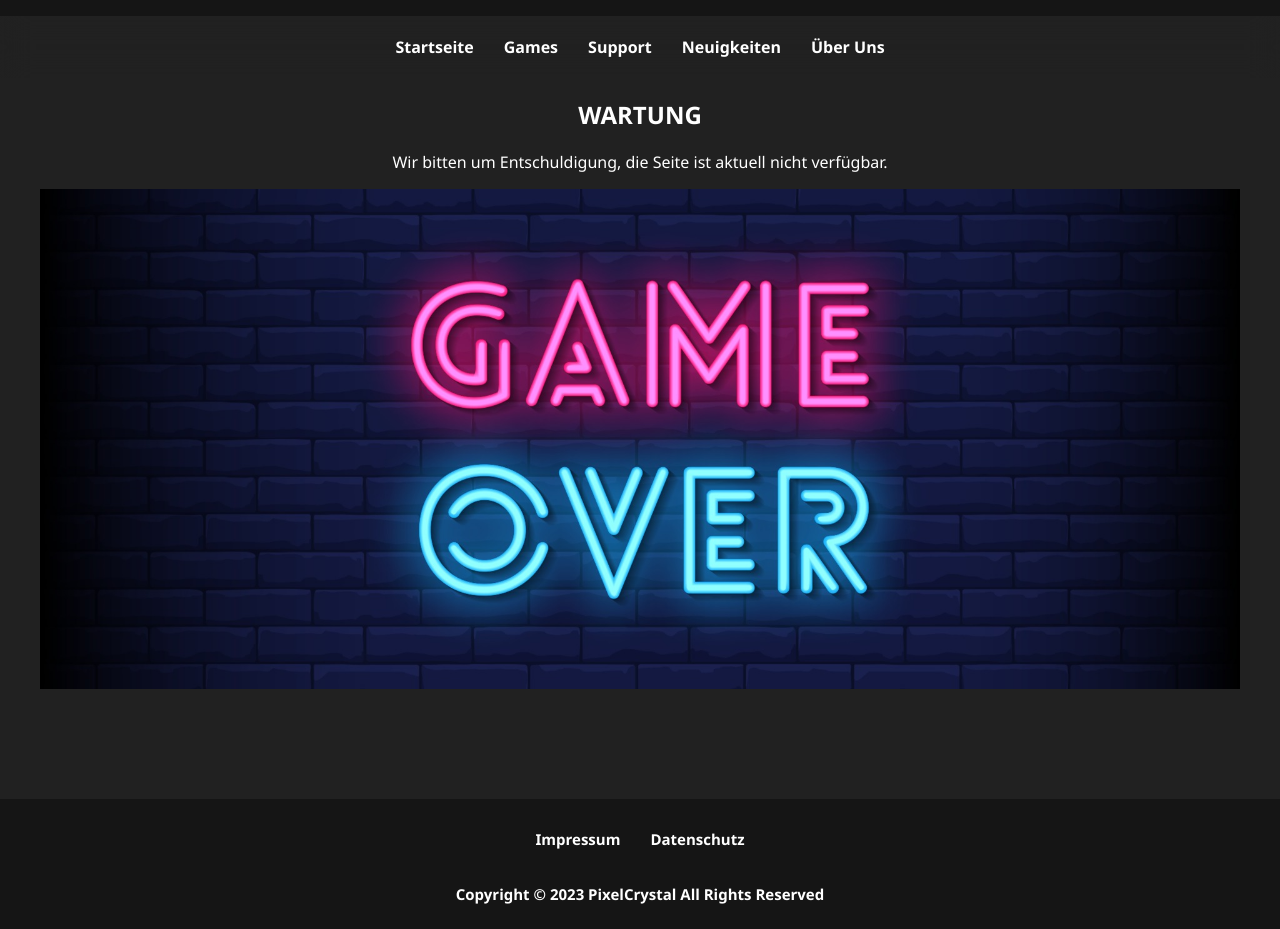
After one commit to TheS1L3NT/PixelCrystal, a PHP site: page /wartung.html in a window 1280 px wide. The commit adds this page. Shown: the part 249-1178 px from the top of the page. Run offline with PHP 8.4, Linux system fonts and the light colour scheme.

Commit message:
Maintance Site

```diff
--- a/datenschutz.html
+++ b/datenschutz.html
@@ -15,7 +15,7 @@
         <nav>
             <ul class="mitte">
                 <li><a href="index.html">Startseite</a></li>
-                <li><a href="games.html">Games</a></li>
+                <li><a href="wartung.html">Games</a></li>
                 <li><a href="index.html">Support</a></li>
                 <li><a href="index.html">Neuigkeiten</a></li>
                 <li><a href="index.html">Über Uns</a></li>
--- a/impressum.html
+++ b/impressum.html
@@ -15,7 +15,7 @@
         <nav>
             <ul class="mitte">
                 <li><a href="index.html">Startseite</a></li>
-                <li><a href="games.html">Games</a></li>
+                <li><a href="wartung.html">Games</a></li>
                 <li><a href="index.html">Support</a></li>
                 <li><a href="index.html">Neuigkeiten</a></li>
                 <li><a href="index.html">Über Uns</a></li>
--- a/index.html
+++ b/index.html
@@ -16,7 +16,7 @@
         <nav>
             <ul class="mitte">
                 <li><a href="index.html">Startseite</a></li>
-                <li><a href="games.html">Games</a></li>
+                <li><a href="wartung.html">Games</a></li>
                 <li><a href="#support">Support</a></li>
                 <li><a href="#neuigkeiten">Neuigkeiten</a></li>
                 <li><a href="#überuns">Über Uns</a></li>
--- a/style.css
+++ b/style.css
@@ -47,6 +47,17 @@ nav{
 
 #home{
     text-align: center;
+}
+
+#maintance{
+    width: 100%;
+    height: 500px;
+}
+
+#maintance img{
+    width: 100%;
+    height: 100%;
+    object-fit: cover;
 }
 
 .form-contact{
--- /dev/null
+++ b/wartung.html
@@ -0,0 +1,41 @@
+<html>
+    <head>
+        <title>Wartung | MoonLight</title>
+        <meta charset="UTF-8">
+        <meta name="viewport" content="width=device-width, initial-scale=1.0">
+        <link rel="stylesheet" href="style.css">
+        <link rel="icon" href="icon.ico">
+    </head>
+    <body>
+        <header>
+            <a href="/">
+                <img src="logo.svg" alt="Logo MoonLight" width="300">
+            </a>
+        </header>
+        <nav>
+            <ul class="mitte">
+              <li><a href="index.html">Startseite</a></li>
+              <li><a href="wartung.html">Games</a></li>
+              <li><a href="index.html">Support</a></li>
+              <li><a href="index.html">Neuigkeiten</a></li>
+              <li><a href="index.html">Über Uns</a></li>
+            </ul>
+        </nav>
+
+        <section id="home">
+            <h1 class="mitte">WARTUNG</h1>
+            <p>Wir bitten um Entschuldigung, die Seite ist aktuell nicht verfügbar.</p>
+            <div id="maintance">
+                <img src="maintense.jpg" alt="Maintance Symbol">
+            </div>
+        </section>
+
+        <footer>
+            <ul class="mitte">
+                <li><a href="impressum.html">Impressum</a></li>
+                <li><a href="datenschutz.html">Datenschutz</a></li>
+            </ul>
+            <p>Copyright &copy; <script>document.write(new Date().getFullYear())</script> PixelCrystal All Rights Reserved</p>
+        </footer>
+    </body>
+</html>
```
Also changed, not shown: maintense.jpg (added).
